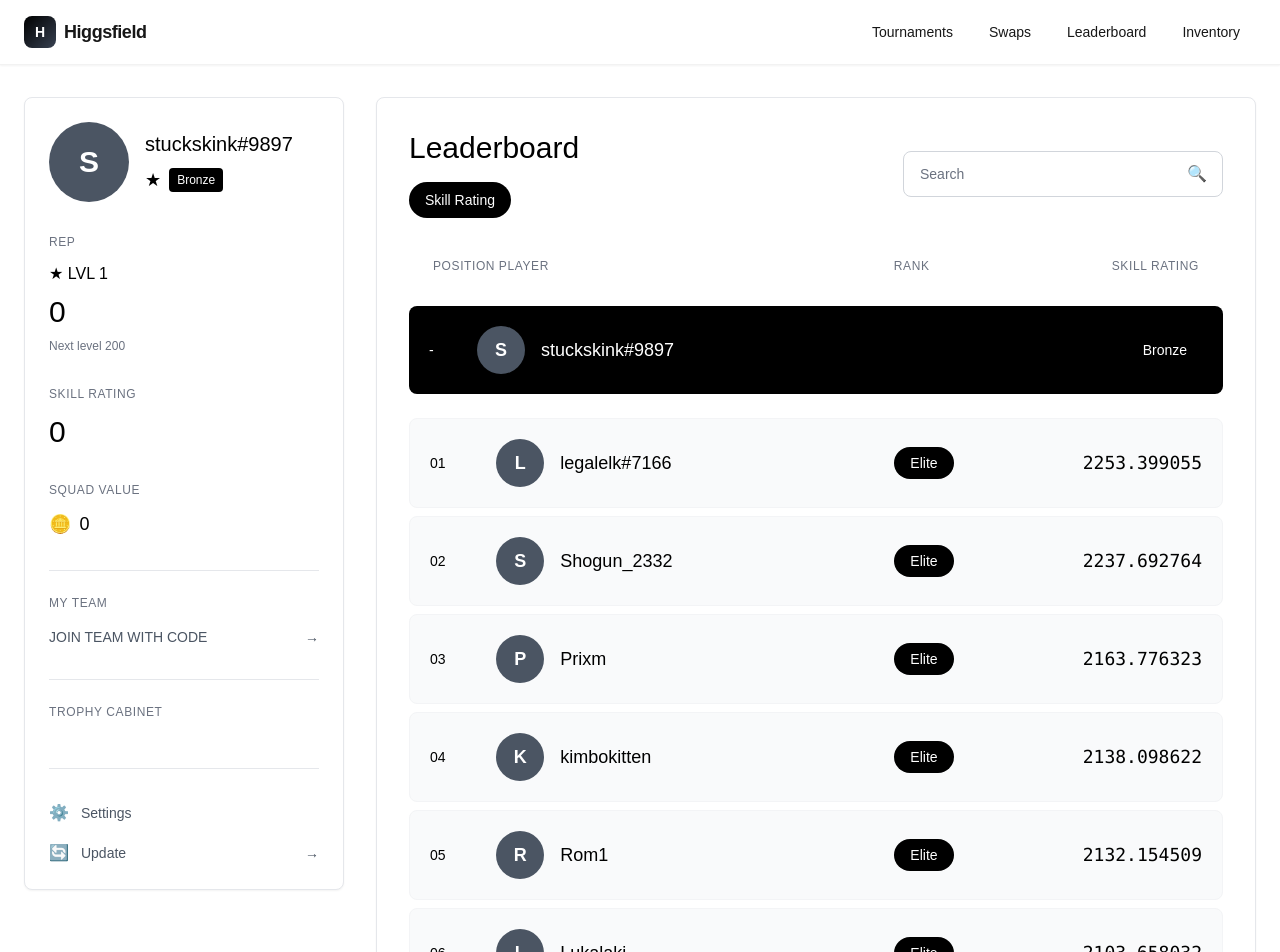
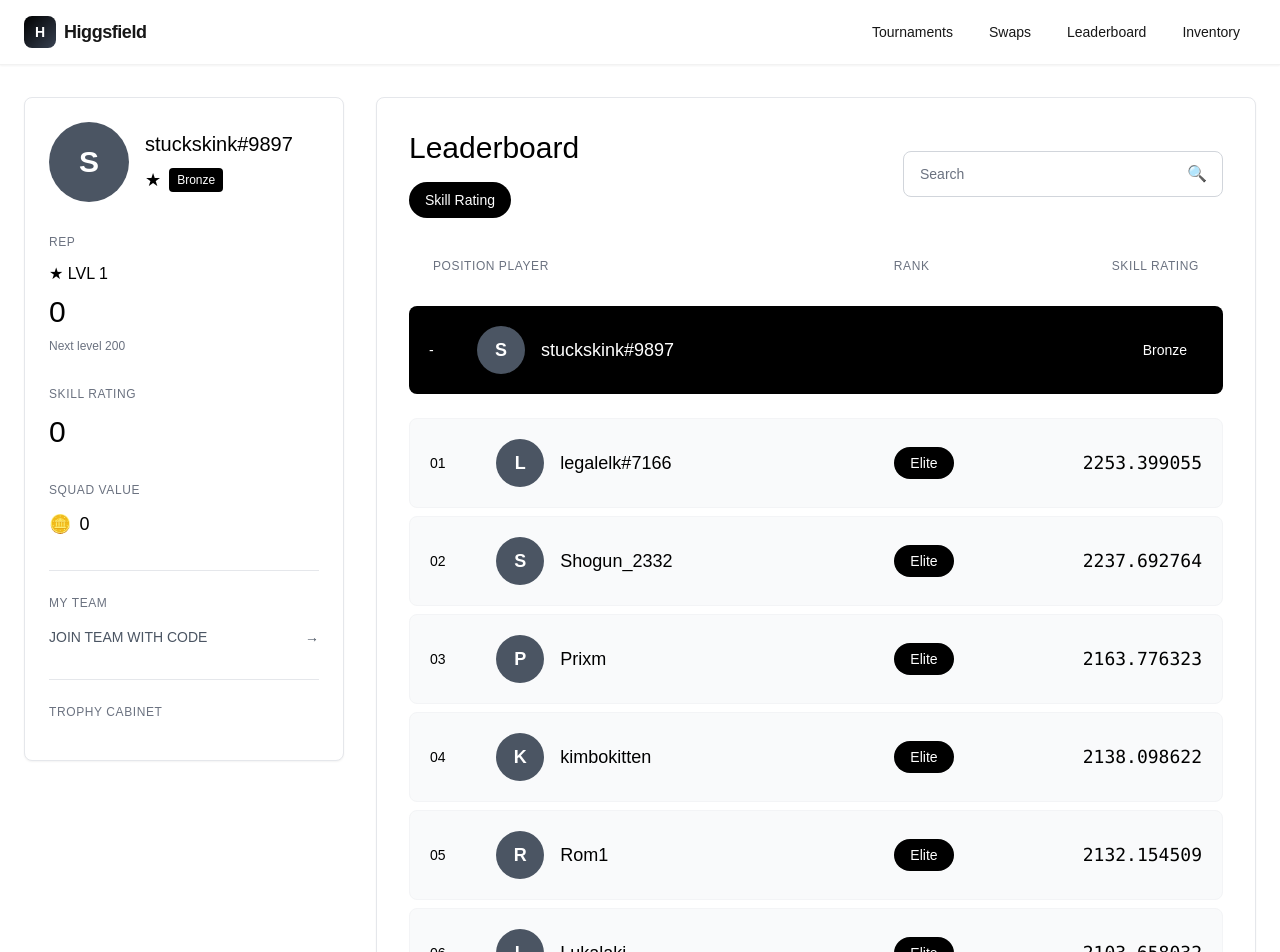
Before and after one commit to rays8417/tenjaku, a Next.js app in the folder higgsfield-interface/: page /leaderboard in a window 1280 px wide. Shown: the top 952 px of the page. Built offline with nearby package versions, Linux system fonts and the light colour scheme.

Commit message:
added some changes

```diff
--- a/higgsfield-interface/app/leaderboard/page.tsx
+++ b/higgsfield-interface/app/leaderboard/page.tsx
@@ -112,20 +112,6 @@ export default function LeaderboardPage() {
                 </div>
               </div>
 
-              {/* Bottom Actions */}
-              <div className="mt-12 pt-8 border-t border-gray-200 space-y-4">
-                <button className="flex items-center gap-3 text-sm text-gray-600 hover:text-black transition-colors">
-                  <span className="text-base">⚙️</span>
-                  <span>Settings</span>
-                </button>
-                <button className="flex items-center justify-between text-sm text-gray-600 hover:text-black transition-colors w-full">
-                  <div className="flex items-center gap-3">
-                    <span className="text-base">🔄</span>
-                    <span>Update</span>
-                  </div>
-                  <span>→</span>
-                </button>
-              </div>
             </div>
           </aside>
 
```
